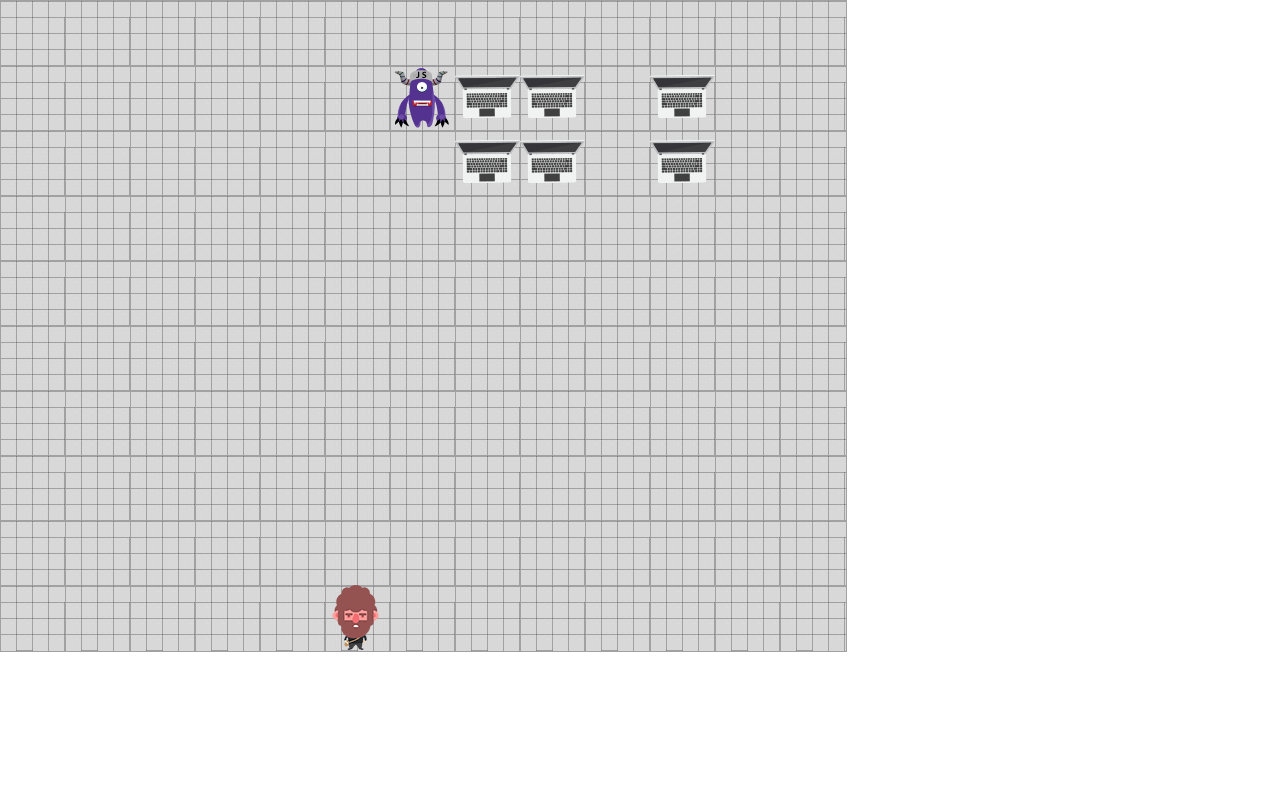
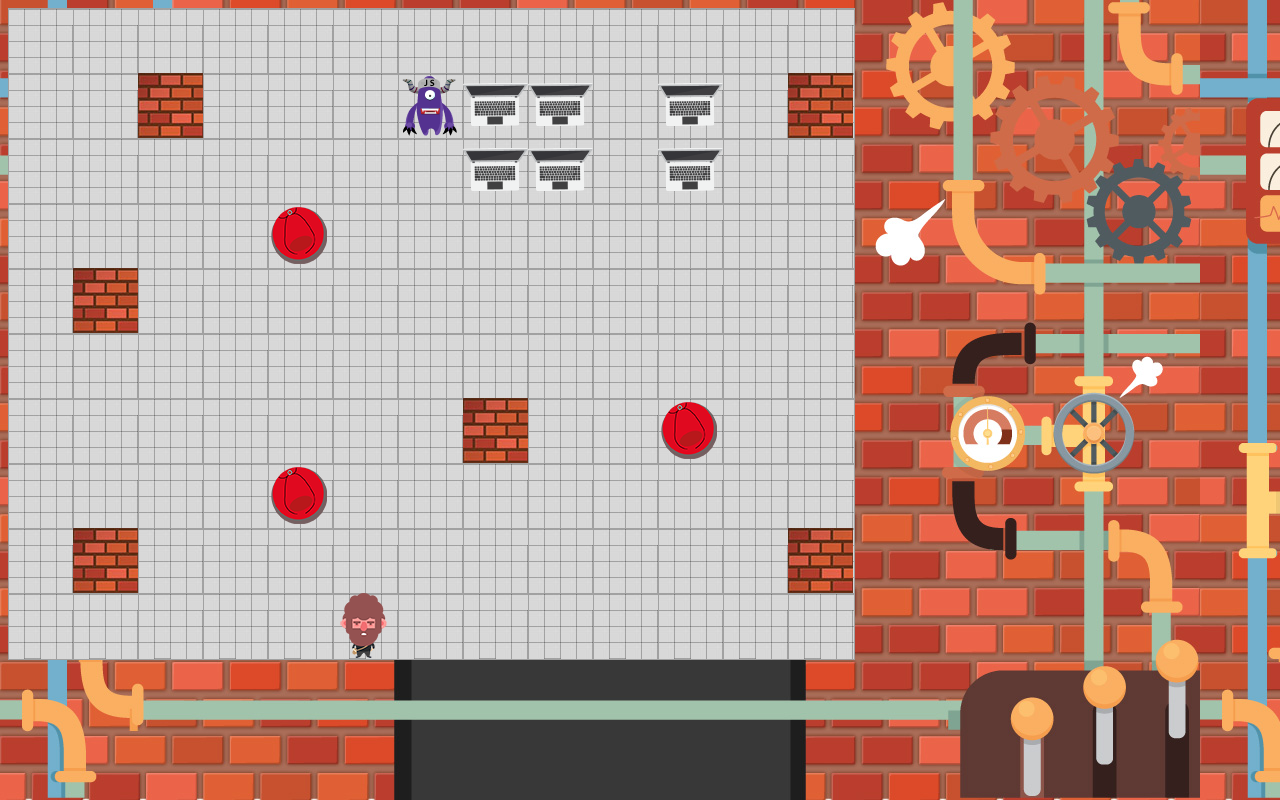
Before and after one commit to Kateya/bombers, a plain HTML site: page index.html in a window 1280 px wide. Drawn offline with Linux system fonts and the light colour scheme.

Commit message:
Jeu final, il est 16h46

```diff
--- /dev/null
+++ b/accueil.js
@@ -0,0 +1,5 @@
+var menu = document.getElementById('play');
+
+document.getElementById('start').addEventListener('click',function(){
+	play.style.visibility = "hidden";
+});
--- a/index.html
+++ b/index.html
@@ -11,6 +11,29 @@
 </head>
 <body>
 
+    <section id="play">
+        <div id="dedicace">
+            <code>
+            <h1>&lt;<span>BOMBER'</span><span class="tin">TIN</span>&gt;</h1>
+            </code>
+        </div>
+        <div id="flex">
+            <div class="button">
+            <button id="start">Commencer le game</button>
+            </div>
+            <div id="rules">
+            <h2>Comment jouer :</h2>
+            <ul>
+                <li id="haut">Se déplacer vers le haut</li>
+                <li id="bas">Se déplacer vers le bas</li>
+                <li id="gauche">Se déplacer à gauche</li>
+                <li id="droite">Se déplacer à droite</li>
+                <li><span>SPACE</span>Déposer une Bomb'o'tasse </li>
+            </ul>
+            </div>
+        </div>
+    </section>
+
     <section id="grid">
             <div id="perso" style="top:585px; left:325px;"></div>
             <div class="mob" style="top:130px; left:390px;"></div>
@@ -20,7 +43,15 @@
             <div class="destructibles" style="top:130px; left:520px;"></div>
             <div class="destructibles" style="top:130px; left:650px;"></div>
             <div class="destructibles" style="top:130px; left:455px;"></div>
-            <div class="indestructibles"></div>
+            <div class="destructiblesred" style="top:195px; left:260px;"></div>
+            <div class="destructiblesred" style="top:455px; left:260px;"></div>
+            <div class="destructiblesred" style="top:390px; left:650px;"></div>
+            <div class="indestructibles" style="top:65px; left:780px;"></div>
+            <div class="indestructibles" style="top:65px; left:130px;"></div>
+            <div class="indestructibles" style="top:520px; left:65px;"></div>
+            <div class="indestructibles" style="top:390px; left:455px;"></div>
+            <div class="indestructibles" style="top:520px; left:780px;"></div>
+            <div class="indestructibles" style="top:260px; left:65px;"></div>
     </section>
     <script src="collide.js"></script>
     <script src="wallCollision.js"></script>
@@ -28,5 +59,7 @@
     <script src="bomb.js"></script>
     <script src="move.js"></script>
     <script src="start.js"></script>
+    <script src="menu.js"></script>
+    <script src="accueil.js"></script>
 </body>
 </html>
--- a/style.css
+++ b/style.css
@@ -1,3 +1,107 @@
+body {
+    width : 1200px;
+    height:800px;
+    background-image:url("images/fond_ecran.jpg");
+    position: fixed;
+}
+
+/*style de l'écran d'accueil*/
+
+* {
+    font-family: Helvetica, sans-serif;
+}
+
+#play {
+    width:380px;
+    height:315px;
+    margin-top: 30px;
+    margin: auto;
+    margin-top: 105px;
+    margin-right: 416px;
+}
+
+#dedicace {
+    background-color:#343434;
+    padding-bottom: 1px;
+    padding-top: 0px;
+    margin-top: 103px;
+}
+
+#flex {
+    display:flex;
+    position: center;
+    color: #fff;
+
+}
+
+h1 {
+    font-size: 48px;
+    padding-top: 26px;
+    color:white;
+    text-align: center;
+}
+
+span{
+    border-bottom-color: white;
+    border-bottom: solid;
+}
+
+.tin {
+    background-color:#D31F43;
+}
+
+.button {
+    padding-top: 63px;
+    padding-left: 39px;
+}
+
+#start {
+    width: 61px;
+    height: 20px;
+    padding-top: 17px;
+    background-color: black;
+    color:white;
+}
+
+#rules{
+    padding-left:-8px;
+}
+
+ul {
+    list-style-type: none;
+}
+
+#haut{
+    background-image:url("images/haut.png");
+    background-repeat: no-repeat;
+    padding-left: 37px;
+    padding-bottom: 8px;
+    padding-top: 4px;
+}
+
+#bas{
+    background-image:url("images/bas.png");
+    background-repeat: no-repeat;
+    padding-left: 37px;
+    padding-bottom: 8px;
+    padding-top: 4px;
+}
+
+#droite{
+    background-image:url("images/droite.png");
+    background-repeat: no-repeat;
+    padding-left: 37px;
+    padding-bottom: 8px;
+    padding-top: 4px;
+}
+
+#gauche{
+    background-image:url("images/gauche.png");
+    background-repeat: no-repeat;
+    padding-left: 37px;
+    padding-bottom: 8px;
+    padding-top: 4px;
+}
 .carre{
     height: 65px;
     width: 65px;
@@ -47,3 +151,19 @@
     position: absolute;
     z-index: 1000;
  }
+
+ .destructiblesred {
+    height: 65px;
+    width: 65px;
+    background-image: url("images/pouf.png");
+    position: absolute;
+    z-index: 1000;
+ }
+
+ .indestructibles{
+    height: 65px;
+    width: 65px;
+    background-image: url("images/brick.jpg");
+    position: absolute;
+    z-index: 1000;
+ }
```
Also changed, not shown: attribution.txt (added), images/brickwalltile.svg (deleted), images/fond_ecran.jpg (added), images/game_over.jpg (added), images/pouf.png (added).
